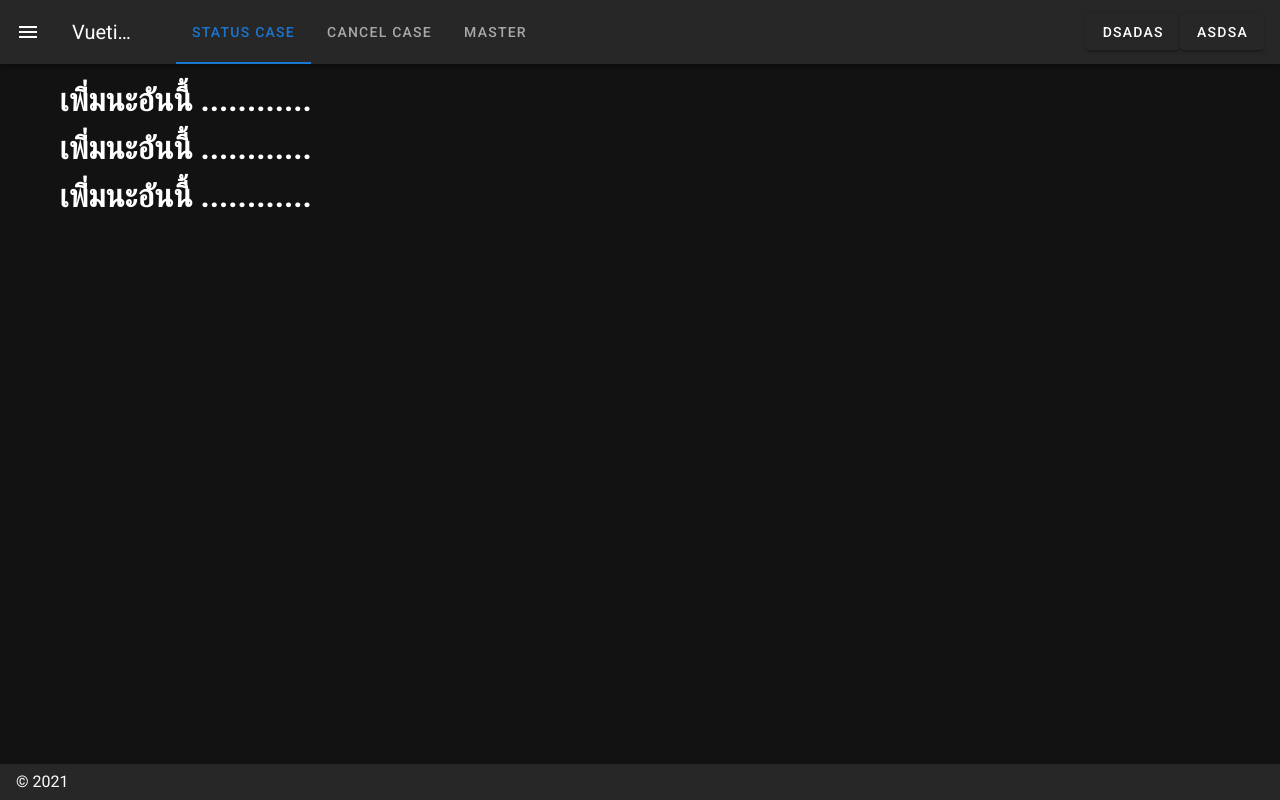
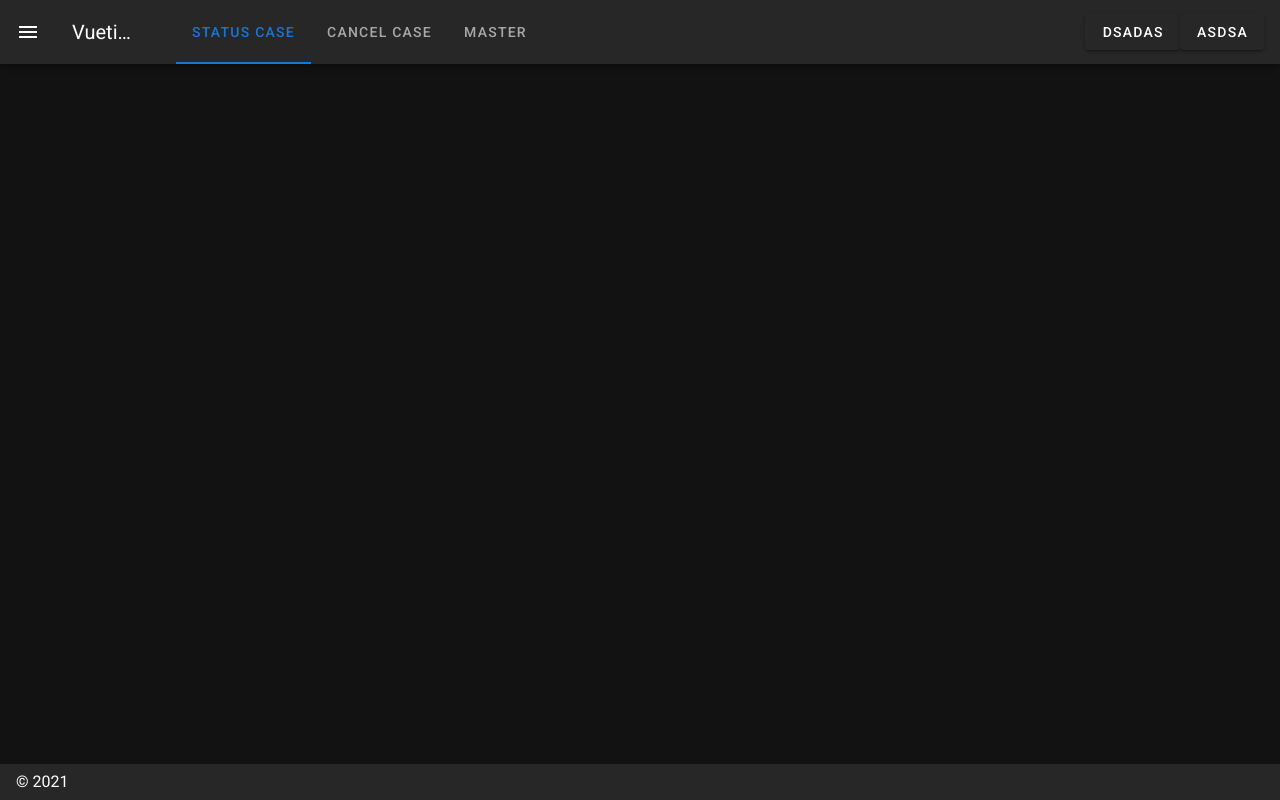
Before and after one commit to wizard2542/repair-it-support, a Nuxt app: page /cancel-case-page in a window 1280 px wide. Built offline with nearby package versions, Linux system fonts and the light colour scheme.

Commit message:
Update cancel-case-page.vue

```diff
--- a/pages/cancel-case-page.vue
+++ b/pages/cancel-case-page.vue
@@ -1,7 +1,5 @@
 <template><div>
-    <h1> เพิ่่มนะอันนี้ ............</h1>
-    <h1> เพิ่่มนะอันนี้ ............</h1>
-    <h1> เพิ่่มนะอันนี้ ............</h1>
+
 
 </div>
 
```
